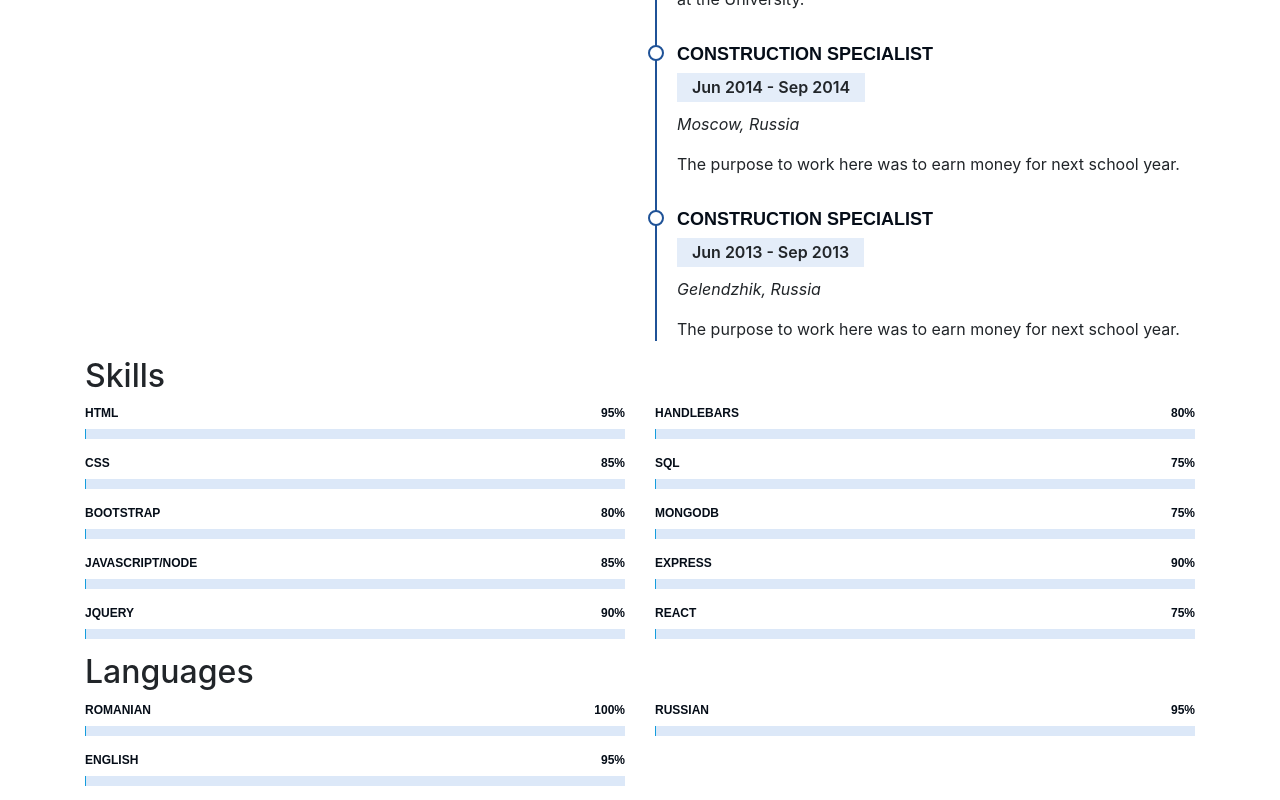
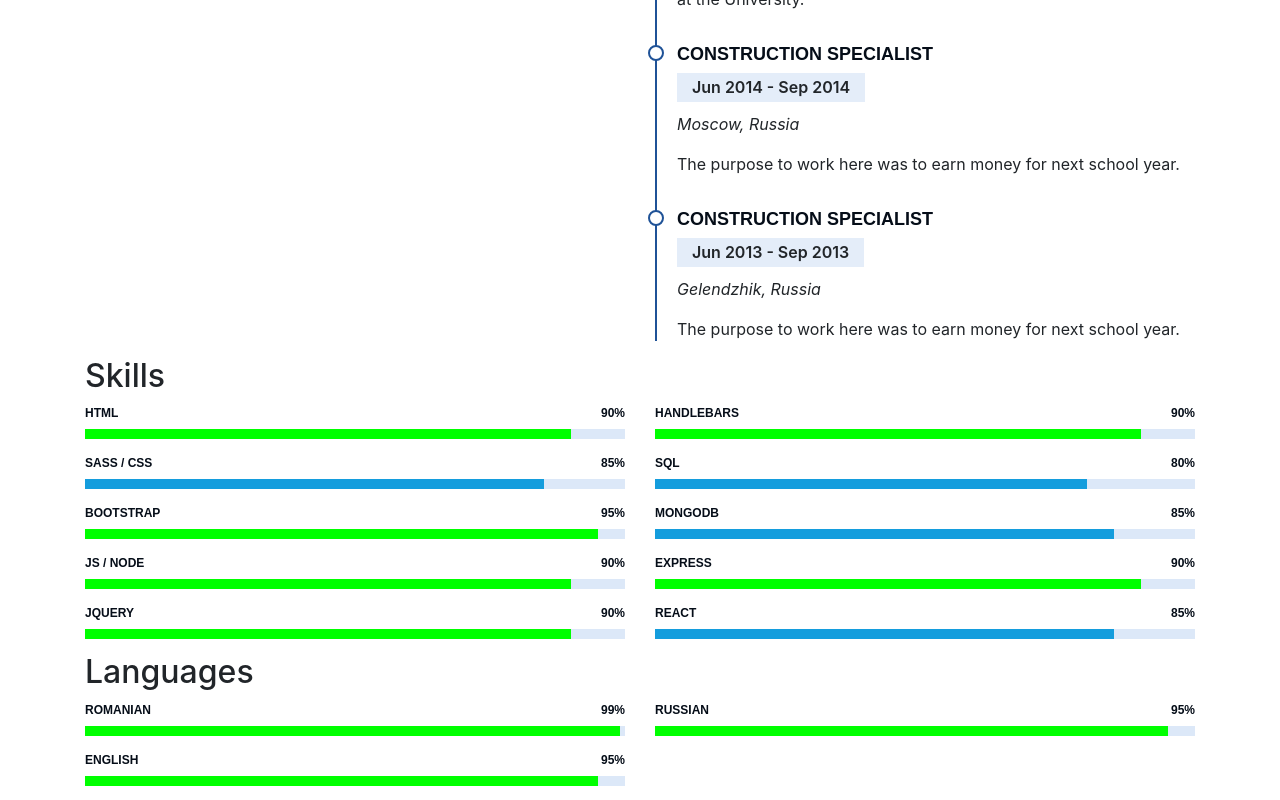
Before and after one commit to paveldarii/iPortfolio-2.0, a React (Create React App) app: page /resume in a window 1280 px wide. Shown: the part 1147-1947 px from the top of the page. Built offline with nearby package versions, Linux system fonts and the light colour scheme.

Commit message:
added Languages section on the resume page

```diff
--- a/src/pages/Resume/index.js
+++ b/src/pages/Resume/index.js
@@ -1,4 +1,5 @@
 import React from "react";
+import ProgressBar from "../../components/ProgressBar";
 import "./style.css";
 
 function Resume() {
@@ -162,153 +163,19 @@ function Resume() {
 
           <div class="row skills-content">
             <div class="col-lg-6" data-aos="fade-up">
-              <div class="progress">
-                <span class="skill">
-                  HTML <i class="val">95%</i>
-                </span>
-                <div class="progress-bar-wrap">
-                  <div
-                    class="progress-bar"
-                    role="progressbar"
-                    aria-valuenow="95"
-                    aria-valuemin="0"
-                    aria-valuemax="100"
-                  ></div>
-                </div>
-              </div>
-
-              <div class="progress">
-                <span class="skill">
-                  CSS <i class="val">85%</i>
-                </span>
-                <div class="progress-bar-wrap">
-                  <div
-                    class="progress-bar"
-                    role="progressbar"
-                    aria-valuenow="85"
-                    aria-valuemin="0"
-                    aria-valuemax="100"
-                  ></div>
-                </div>
-              </div>
-              <div class="progress">
-                <span class="skill">
-                  Bootstrap <i class="val">80%</i>
-                </span>
-                <div class="progress-bar-wrap">
-                  <div
-                    class="progress-bar"
-                    role="progressbar"
-                    aria-valuenow="80"
-                    aria-valuemin="0"
-                    aria-valuemax="100"
-                  ></div>
-                </div>
-              </div>
-              <div class="progress">
-                <span class="skill">
-                  JavaScript/Node <i class="val">85%</i>
-                </span>
-                <div class="progress-bar-wrap">
-                  <div
-                    class="progress-bar"
-                    role="progressbar"
-                    aria-valuenow="85"
-                    aria-valuemin="0"
-                    aria-valuemax="100"
-                  ></div>
-                </div>
-              </div>
-              <div class="progress">
-                <span class="skill">
-                  jQuery <i class="val">90%</i>
-                </span>
-                <div class="progress-bar-wrap">
-                  <div
-                    class="progress-bar"
-                    role="progressbar"
-                    aria-valuenow="90"
-                    aria-valuemin="0"
-                    aria-valuemax="100"
-                  ></div>
-                </div>
-              </div>
+              <ProgressBar title="HTML" progress={90} color="#00FF00" />
+              <ProgressBar title="Sass / CSS" progress={85} />
+              <ProgressBar title="Bootstrap" progress={95} color="#00FF00" />
+              <ProgressBar title="JS / Node" progress={90} color="#00FF00" />
+              <ProgressBar title="JQuery" progress={90} color="#00FF00" />
             </div>
 
             <div class="col-lg-6" data-aos="fade-up" data-aos-delay="100">
-              <div class="progress">
-                <span class="skill">
-                  Handlebars <i class="val">80%</i>
-                </span>
-                <div class="progress-bar-wrap">
-                  <div
-                    class="progress-bar"
-                    role="progressbar"
-                    aria-valuenow="80"
-                    aria-valuemin="0"
-                    aria-valuemax="100"
-                  ></div>
-                </div>
-              </div>
-
-              <div class="progress">
-                <span class="skill">
-                  SQL<i class="val">75%</i>
-                </span>
-                <div class="progress-bar-wrap">
-                  <div
-                    class="progress-bar"
-                    role="progressbar"
-                    aria-valuenow="75"
-                    aria-valuemin="0"
-                    aria-valuemax="100"
-                  ></div>
-                </div>
-              </div>
-
-              <div class="progress">
-                <span class="skill">
-                  MongoDB <i class="val">75%</i>
-                </span>
-                <div class="progress-bar-wrap">
-                  <div
-                    class="progress-bar"
-                    role="progressbar"
-                    aria-valuenow="75"
-                    aria-valuemin="0"
-                    aria-valuemax="100"
-                  ></div>
-                </div>
-              </div>
-
-              <div class="progress">
-                <span class="skill">
-                  Express <i class="val">90%</i>
-                </span>
-                <div class="progress-bar-wrap">
-                  <div
-                    class="progress-bar"
-                    role="progressbar"
-                    aria-valuenow="90"
-                    aria-valuemin="0"
-                    aria-valuemax="100"
-                  ></div>
-                </div>
-              </div>
-              <div class="progress">
-                <span class="skill">
-                  React <i class="val">75%</i>
-                </span>
-                <div class="progress-bar-wrap">
-                  <div
-                    class="progress-bar"
-                    role="progressbar"
-                    aria-valuenow="75"
-                    aria-valuemin="0"
-                    aria-valuemax="100"
-                  ></div>
-                </div>
-              </div>
+              <ProgressBar title="Handlebars" progress={90} color="#00FF00" />
+              <ProgressBar title="SQL" progress={80} />
+              <ProgressBar title="MongoDB" progress={85} />
+              <ProgressBar title="Express" progress={90} color="#00FF00" />
+              <ProgressBar title="React" progress={85} />
             </div>
           </div>
         </div>
@@ -322,52 +189,12 @@ function Resume() {
 
           <div class="row skills-content">
             <div class="col-lg-6" data-aos="fade-up">
-              <div class="progress">
-                <span class="skill">
-                  Romanian <i class="val">100%</i>
-                </span>
-                <div class="progress-bar-wrap">
-                  <div
-                    class="progress-bar"
-                    role="progressbar"
-                    aria-valuenow="95"
-                    aria-valuemin="0"
-                    aria-valuemax="100"
-                  ></div>
-                </div>
-              </div>
-
-              <div class="progress">
-                <span class="skill">
-                  English <i class="val">95%</i>
-                </span>
-                <div class="progress-bar-wrap">
-                  <div
-                    class="progress-bar"
-                    role="progressbar"
-                    aria-valuenow="95"
-                    aria-valuemin="0"
-                    aria-valuemax="100"
-                  ></div>
-                </div>
-              </div>
+              <ProgressBar title="Romanian" progress={99} color="#00FF00" />
+              <ProgressBar title="English" progress={95} color="#00FF00" />
             </div>
 
             <div class="col-lg-6" data-aos="fade-up" data-aos-delay="100">
-              <div class="progress">
-                <span class="skill">
-                  Russian <i class="val">95%</i>
-                </span>
-                <div class="progress-bar-wrap">
-                  <div
-                    class="progress-bar"
-                    role="progressbar"
-                    aria-valuenow="95"
-                    aria-valuemin="0"
-                    aria-valuemax="100"
-                  ></div>
-                </div>
-              </div>
+              <ProgressBar title="Russian" progress={95} color="#00FF00" />
             </div>
           </div>
         </div>
```
